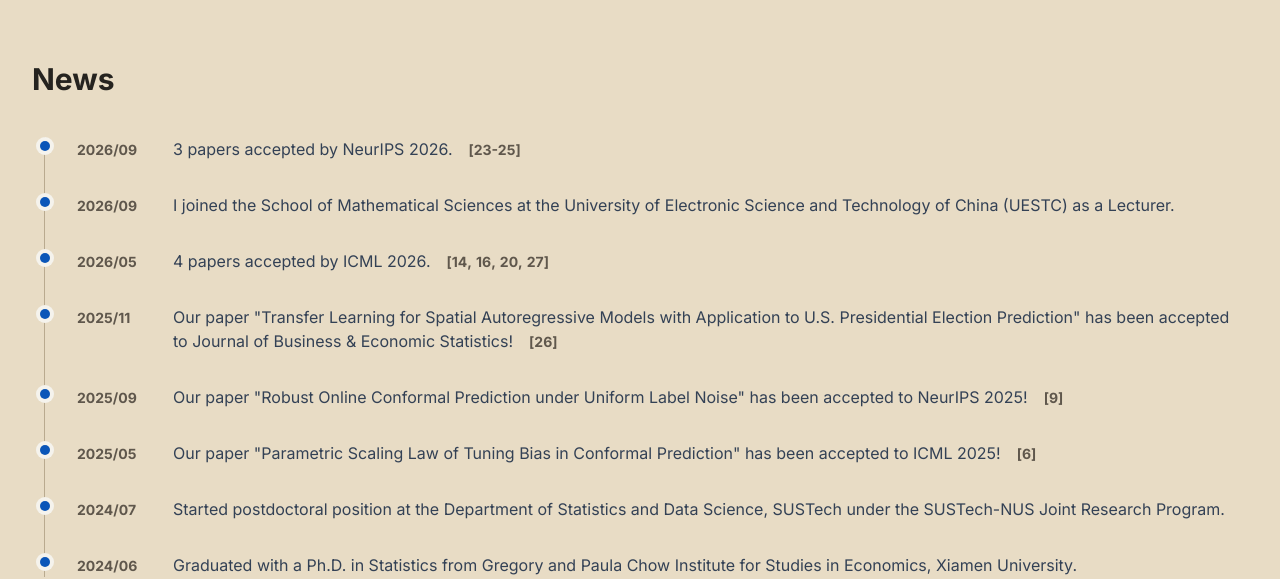
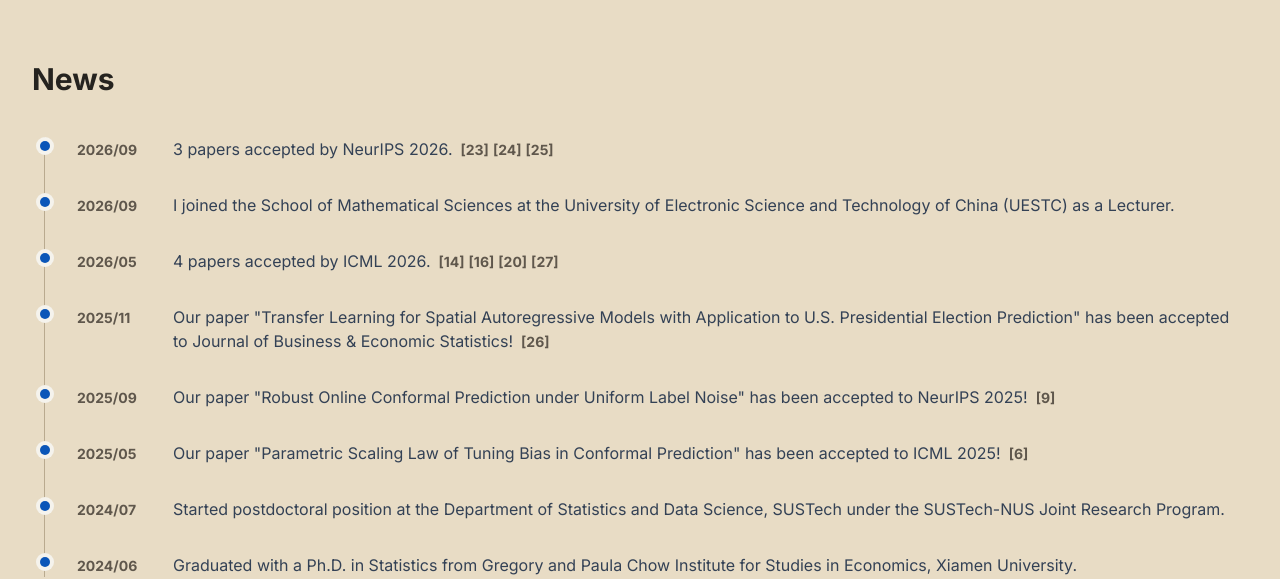
Before and after one commit to zenghao-stat/zenghao-stat.github.io, a React (Vite) app: page / in a window 1280 px wide. Shown: the part 900-1479 px from the top of the page. Built offline with nearby package versions, Linux system fonts and the light colour scheme.

Commit message:
fix(news): 将论文引用编号显示为独立链接
Agent-Task: 将主页新闻中的论文编号显示为独立的方括号链接。

Agent-Decision: 仅修改 src/App.tsx 的新闻引用显示；保留研究介绍的连续编号格式及论文数据。

```diff
--- a/src/App.tsx
+++ b/src/App.tsx
@@ -864,7 +864,7 @@ export default function App() {
     setTooltipAlign(!fitsLeft && fitsRight ? 'right' : 'left');
   };
 
-  const renderCitations = (publicationIds: string[], leading?: boolean) => {
+  const renderCitations = (publicationIds: string[], leading?: boolean, individual = false) => {
     const pubs = publicationIds
       .map((pid) => {
         const pub = pubById.get(pid);
@@ -885,7 +885,7 @@ export default function App() {
         segments.push({ startNo: item.no, endNo: item.no, pubs: [item] });
         continue;
       }
-      if (item.no === last.endNo + 1) {
+      if (!individual && item.no === last.endNo + 1) {
         last.endNo = item.no;
         last.pubs.push(item);
         continue;
@@ -894,10 +894,10 @@ export default function App() {
     }
 
     return (
-      <span className={`${leading ? '' : 'ml-2 '}inline-flex flex-wrap items-baseline`}>
-        <span className={`text-sm font-semibold ${theme.textMuted} font-sans`}>[</span>
+      <span className={`${leading ? '' : 'ml-2 '}inline-flex flex-wrap items-baseline ${individual ? 'gap-1' : ''}`}>
+        {!individual && <span className={`text-sm font-semibold ${theme.textMuted} font-sans`}>[</span>}
         {segments.map((seg, i) => {
-          const label = seg.startNo === seg.endNo ? `${seg.startNo}` : `${seg.startNo}-${seg.endNo}`;
+          const label = individual ? `[${seg.startNo}]` : seg.startNo === seg.endNo ? `${seg.startNo}` : `${seg.startNo}-${seg.endNo}`;
           const targetId = pubIdByNo.get(seg.startNo) ?? seg.pubs[0]?.pid;
           if (!targetId) return null;
 
@@ -905,7 +905,7 @@ export default function App() {
 
           return (
             <span key={`${seg.startNo}-${seg.endNo}`} className="inline-flex items-baseline">
-              {i > 0 && <span className={`text-sm font-semibold ${theme.textMuted} font-sans mr-1`}>,</span>}
+              {i > 0 && !individual && <span className={`text-sm font-semibold ${theme.textMuted} font-sans mr-1`}>,</span>}
               <span
                 className={canHover ? 'group relative inline-flex' : undefined}
                 title={!canHover ? fallbackTitle : undefined}
@@ -940,7 +940,7 @@ export default function App() {
             </span>
           );
         })}
-        <span className={`text-sm font-semibold ${theme.textMuted} font-sans`}>]</span>
+        {!individual && <span className={`text-sm font-semibold ${theme.textMuted} font-sans`}>]</span>}
       </span>
     );
   };
@@ -1435,7 +1435,7 @@ export default function App() {
                       />
                       {item.publicationIds && item.publicationIds.length > 0 && (
                         <span className="ml-2">
-                          {renderCitations(item.publicationIds)}
+                          {renderCitations(item.publicationIds, true, true)}
                         </span>
                       )}
                     </p>
```
